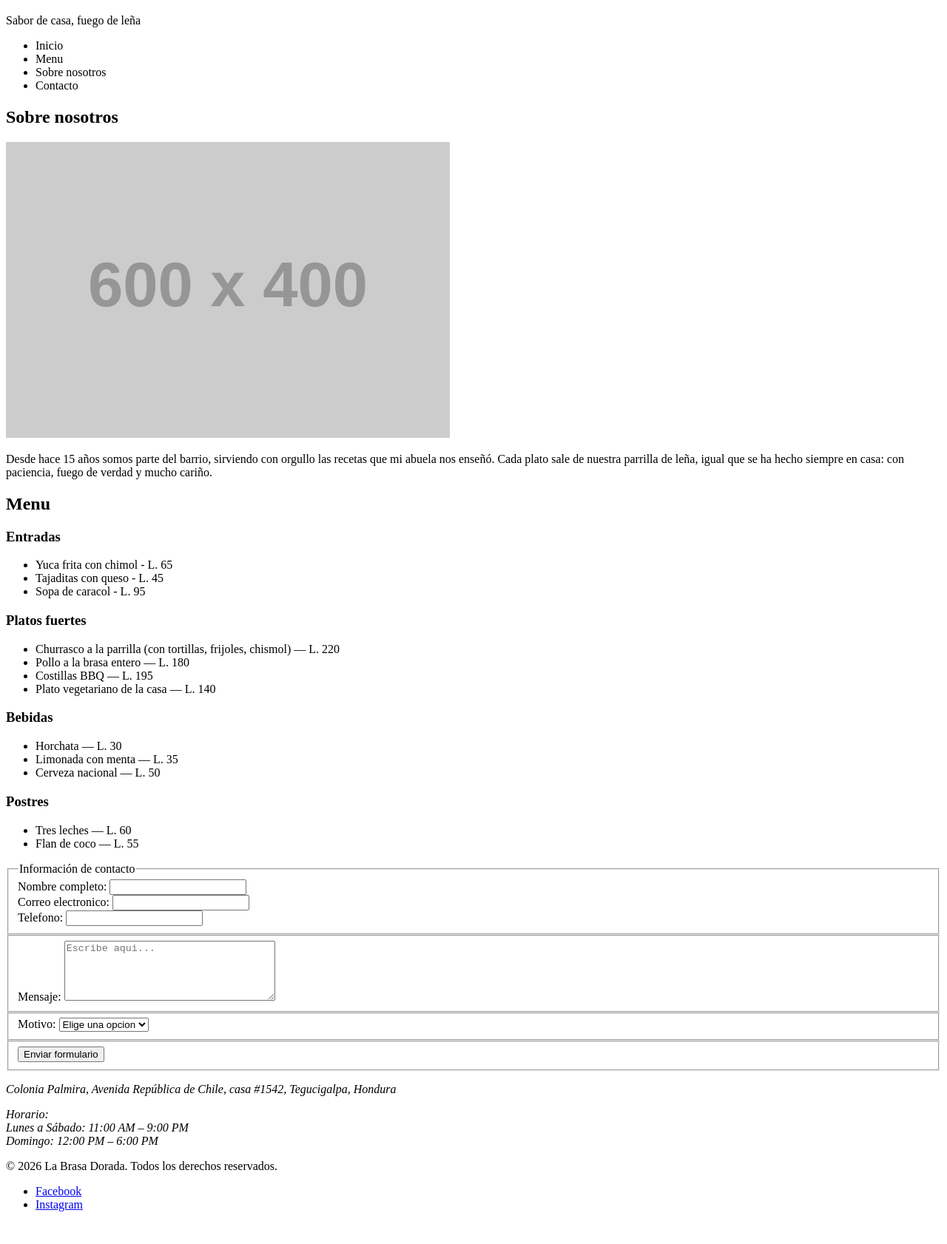
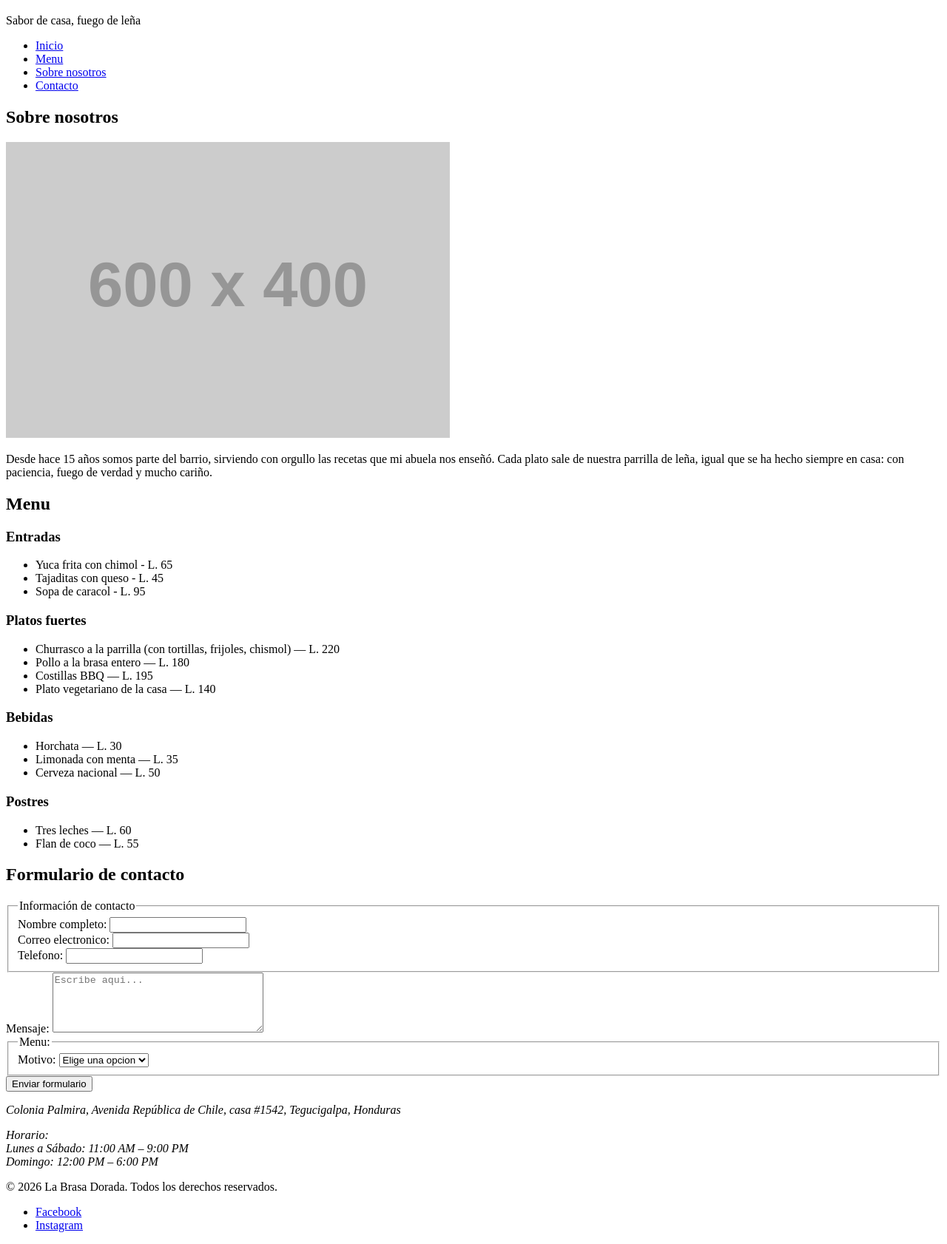
Before and after one commit to Rosorio27/restaurante_la_brasa, a plain HTML site: page index.html in a window 1280 px wide. Shown: the part 61-1743 px from the top of the page at 74% size. Before the commit the page ends 1715 px from the top, so only its background shows below. Drawn offline with Linux system fonts and the light colour scheme; placeholder pictures from the web are drawn by us.

Commit message:
completado la estructura html y seo del proyecto

```diff
--- a/index.html
+++ b/index.html
@@ -1,10 +1,9 @@
 <!DOCTYPE html>
-
 <html lang="es">
     <head>
         <meta charset="utf-8">
         <meta http-equiv="X-UA-Compatible" content="IE=edge">
-        <title>La brasa restaurante</title>
+        <title>La Brasa Dorada - Restaurante a la parrilla en Tegucigalpa</title>
         <meta name="description" content="">
         <meta name="viewport" content="width=device-width, initial-scale=1">
         <link rel="stylesheet" href="#">
@@ -12,17 +11,15 @@
     <body>
         <header>
                 <h1>La Brasa Dorada</h1>
-
             <p>
                 Sabor de casa, fuego de leña
             </p>
-
             <nav>
                 <ul>
-                    <li>Inicio</li>
-                    <li>Menu</li>
-                    <li>Sobre nosotros</li>
-                    <li>Contacto</li>
+                    <li><a href="#">Inicio</a></li>
+                    <li><a href="#menu">Menu</a></li>
+                    <li><a href="#sobre_nosotros">Sobre nosotros</a></li>
+                    <li><a href="#contacto">Contacto</a></li>
                 </ul>
             </nav>
         </header>
@@ -42,24 +39,19 @@
 
             <section id="menu">
                 <h2>Menu</h2>
-
                 <h3>Entradas</h3>
-
                     <ul>
                         <li>Yuca frita con chimol - L. 65</li>
                         <li>Tajaditas con queso - L. 45</li>
                         <li>Sopa de caracol - L. 95</li>
                     </ul>
-
                 <h3>Platos fuertes</h3>
-
-                    <ul>
+                   <ul>
                         <li>Churrasco a la parrilla (con tortillas, frijoles, chismol) — L. 220</li>
                         <li>Pollo a la brasa entero — L. 180</li>
                         <li>Costillas BBQ — L. 195</li>
                         <li>Plato vegetariano de la casa — L. 140</li>
                     </ul>
-
                 <h3>Bebidas</h3>
                     <ul>
                         <li>Horchata — L. 30</li>
@@ -67,7 +59,6 @@
                         <li>Cerveza nacional — L. 50</li>
                     </ul>
                 <h3>Postres</h3>
-
                     <ul>
                         <li>Tres leches — L. 60</li>
                         <li>Flan de coco — L. 55</li>
@@ -75,6 +66,7 @@
             </section>
 
             <section id="contacto">
+                <h2>Formulario de contacto</h2>
                 <form method="post">
                 <fieldset>
                     <legend>Información de contacto</legend>
@@ -92,13 +84,14 @@
                     </div>
                 </fieldset>
 
-                <fieldset>
+                <div>
                     <label for="mensaje">Mensaje: </label>
                     <textarea id="mensaje" name="mensaje" rows="5"
                         cols="33" placeholder="Escribe aqui..." required></textarea>
-                </fieldset>
+                </div>
 
                 <fieldset>
+                    <legend>Menu: </legend>
                     <label for="motivo">Motivo:</label>
                     <select name="opcion" id="motivo" required>
                         <option value="" disabled selected>Elige una opcion</option>
@@ -107,15 +100,15 @@
                     <option value="evento_privado">Evento privado</option>
                     </select>
                 </fieldset>
-                <fieldset>
+                <div >
                     <button type="submit">Enviar formulario</button>
-                </fieldset>
+                </div>
                 </form>
 
                 <address>
                     <p>
                         Colonia Palmira, Avenida República de Chile,
-                        casa #1542, Tegucigalpa, Hondura
+                        casa #1542, Tegucigalpa, Honduras
                     </p>
                     <p>
                     Horario: <br>
@@ -124,17 +117,14 @@
                     </p>
                 </address>
             </section>
-
         </main>
 
         <footer>
-            <section>
                <p>&copy; 2026 La Brasa Dorada. Todos los derechos reservados.</p>
                     <ul>
                         <li><a href="#">Facebook</a></li>
                         <li><a href="#">Instagram</a></li>
                     </ul>
-            </section>
         </footer>
     </body>
 </html>
```
